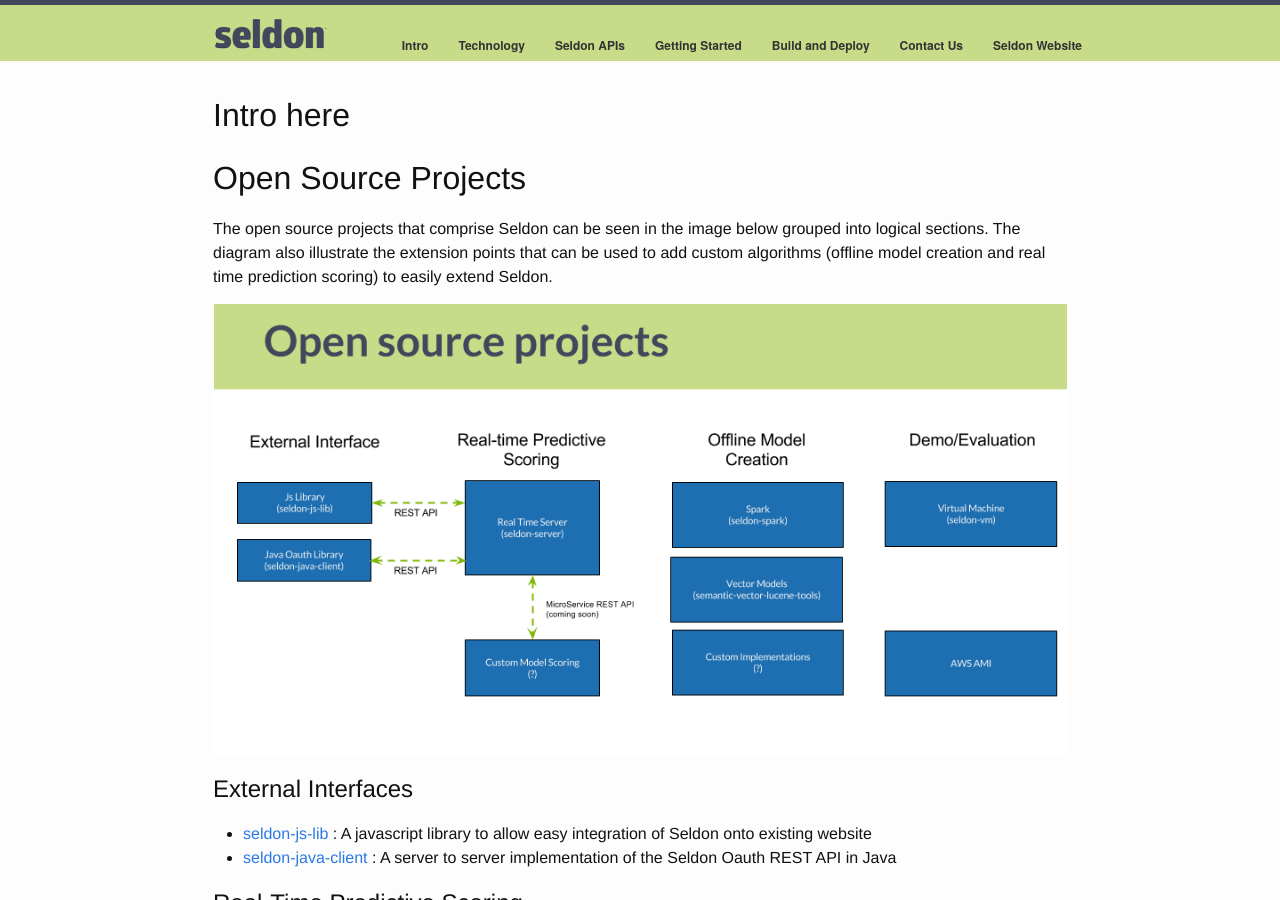
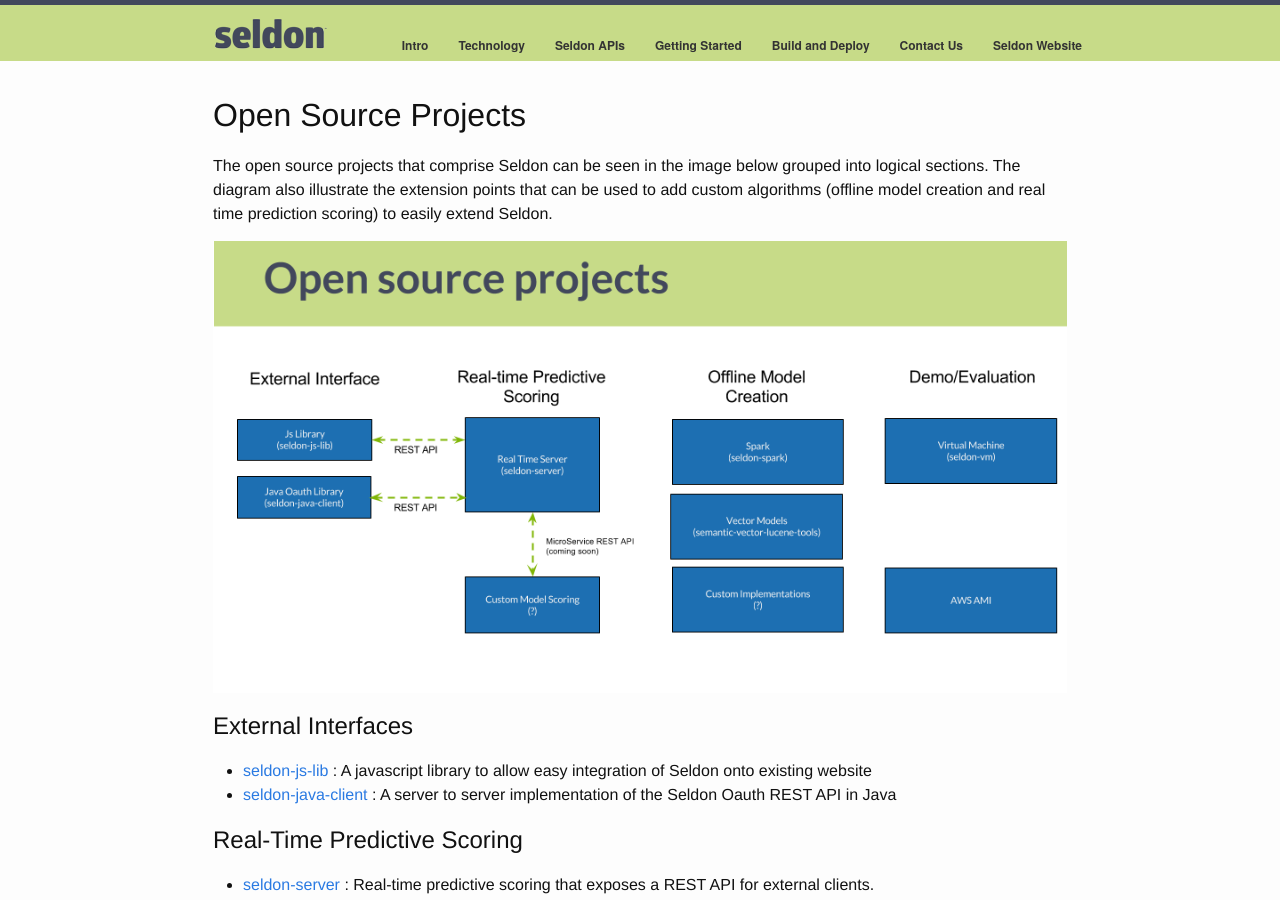
Before and after one commit to SeldonIO/seldonio.github.com, a Jekyll site: the page built from build-and-deploy-intro.md, in a window 1280 px wide and 900 px high. Built offline with Jekyll 4.4.1, drawn with Linux system fonts in a browser that asks for light colours.

Commit message:
removing unneeded text

```diff
--- a/build-and-deploy-intro.md
+++ b/build-and-deploy-intro.md
@@ -4,8 +4,6 @@ title: Introduction
 ---
 
 
-
-# Intro here
 
 # Open Source Projects
 The open source projects that comprise Seldon can be seen in the image below grouped into logical sections. The diagram also illustrate the extension points that can be used to add custom algorithms (offline model creation and real time prediction scoring) to easily extend Seldon.
```
